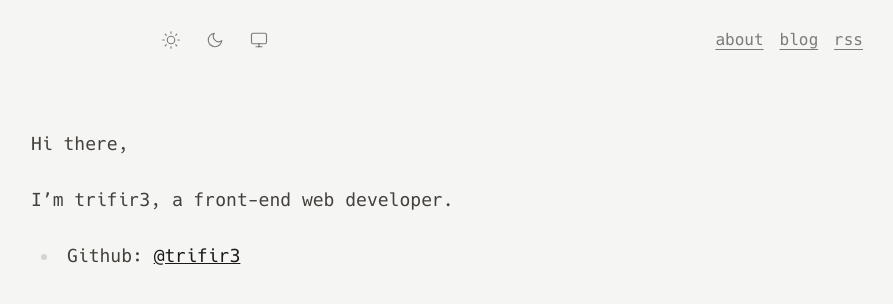
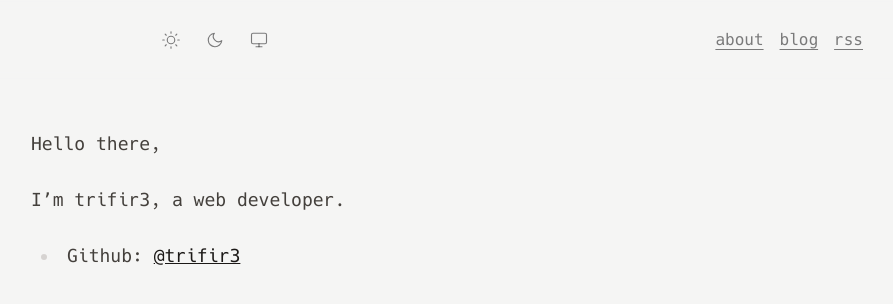
Before and after one commit to trifir3/trifir3.github.io, an Astro site: page / in a window 1280 px wide. Shown: the whole page, without its empty margins (129-1022 px from the left). Built offline with nearby package versions, Linux system fonts and the light colour scheme; Astro itself is replaced by a stand-in of ours.

Commit message:
change about info

```diff
--- a/public/selfie.md
+++ b/public/selfie.md
@@ -2,8 +2,8 @@
 author: trifir3
 ---
 
-Hi there,
+Hello there,
 
-I’m trifir3, a front-end web developer.
+I’m trifir3, a web developer.
 
 - Github: [@trifir3](https://github.com/trifir3)
```
